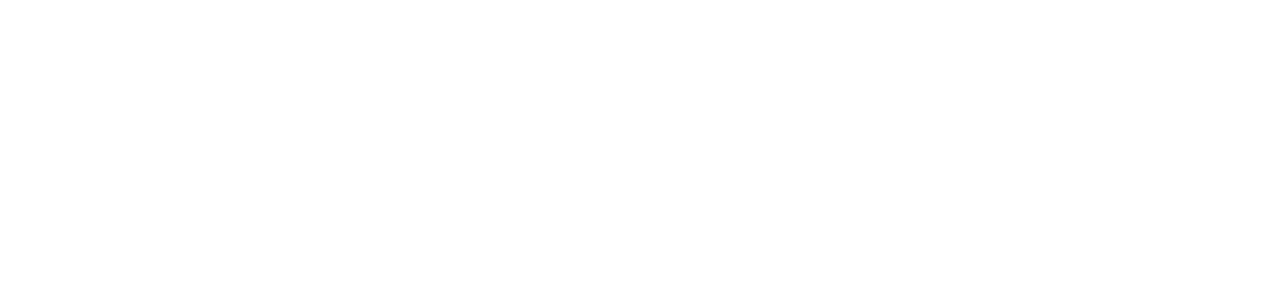
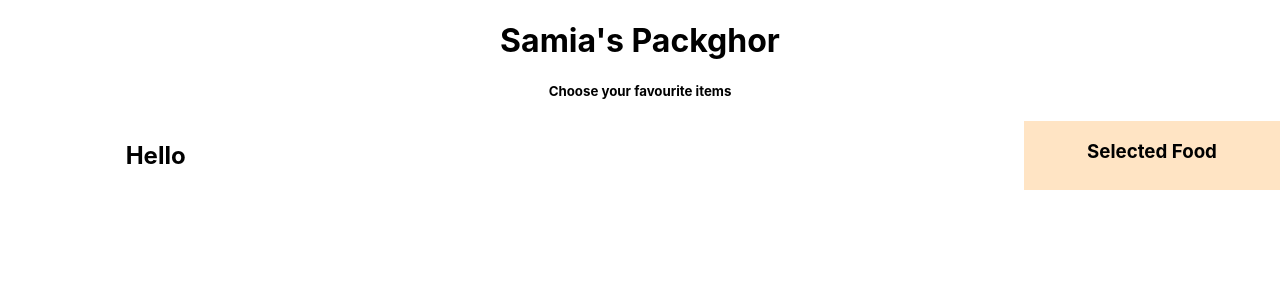
Before and after one commit to Rakib-cloud/samia-s-packghor, a React (Create React App) app: page / in a window 1280 px wide. Shown: the top 300 px of the page. Built offline with nearby package versions, Linux system fonts and the light colour scheme.

Commit message:
shop folder added and work v1.1

```diff
--- a/src/App.js
+++ b/src/App.js
@@ -1,10 +1,14 @@
 import logo from './logo.svg';
 import './App.css';
+import Header from './Components/Header/Header';
+import Shop from './Components/Shop/Shop';
 
+//Header added in app function
 function App() {
   return (
     <div className="App">
-
+    <Header></Header>
+    <Shop></Shop>
     </div>
   );
 }
--- a/src/Components/Header/Header.css
+++ b/src/Components/Header/Header.css
@@ -0,0 +1,3 @@
+.header{
+    text-align: center;
+}
--- a/src/Components/Header/Header.js
+++ b/src/Components/Header/Header.js
@@ -0,0 +1,12 @@
+import React from 'react';
+
+const Header = () => {
+    return (
+        <div className='header'>
+            <h1>Samia's Packghor</h1>
+            <h5>Choose your favourite items</h5>
+        </div>
+    );
+};
+
+export default Header;
--- /dev/null
+++ b/src/Components/Shop/Shop.css
@@ -0,0 +1,12 @@
+.shop-container{
+    display: grid;
+    grid-template-columns: 4fr 1fr;
+}
+.food-container{
+    display: grid;
+    grid-template-columns: repeat(3,1fr);
+    gap:45px;
+}
+.cart-container{
+   background-color: bisque;
+}
--- /dev/null
+++ b/src/Components/Shop/Shop.js
@@ -0,0 +1,18 @@
+import React from 'react';
+import './Shop.css';
+const Shop = () => {
+    return (
+        <div className='shop-container'>
+            <div className='food-container'>
+              <h2>Hello</h2>
+            </div>
+            <div className='cart-container'>
+             <h3>Selected Food</h3>
+            </div>
+        </div>
+
+
+    );
+};
+
+export default Shop;
```
